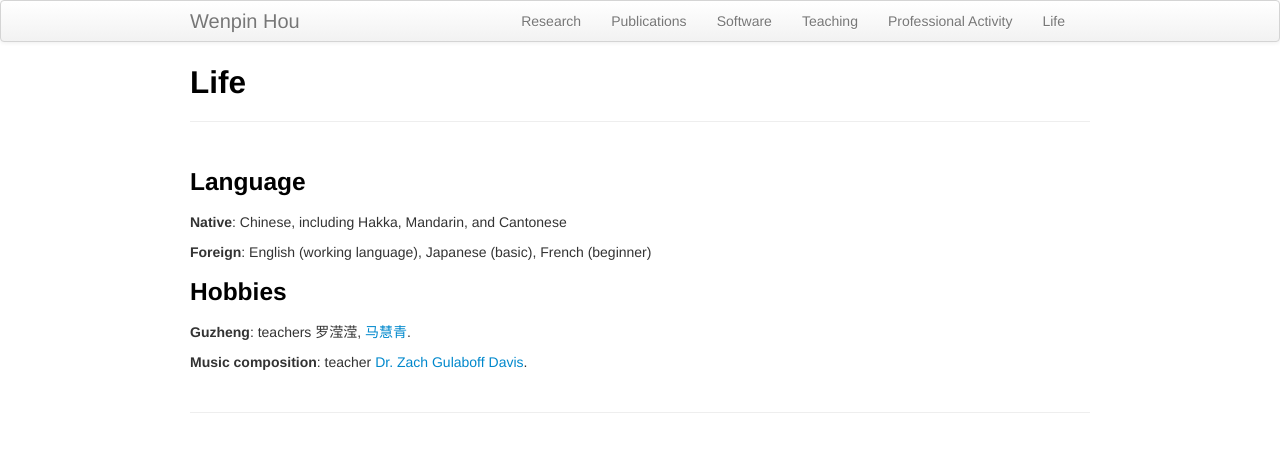
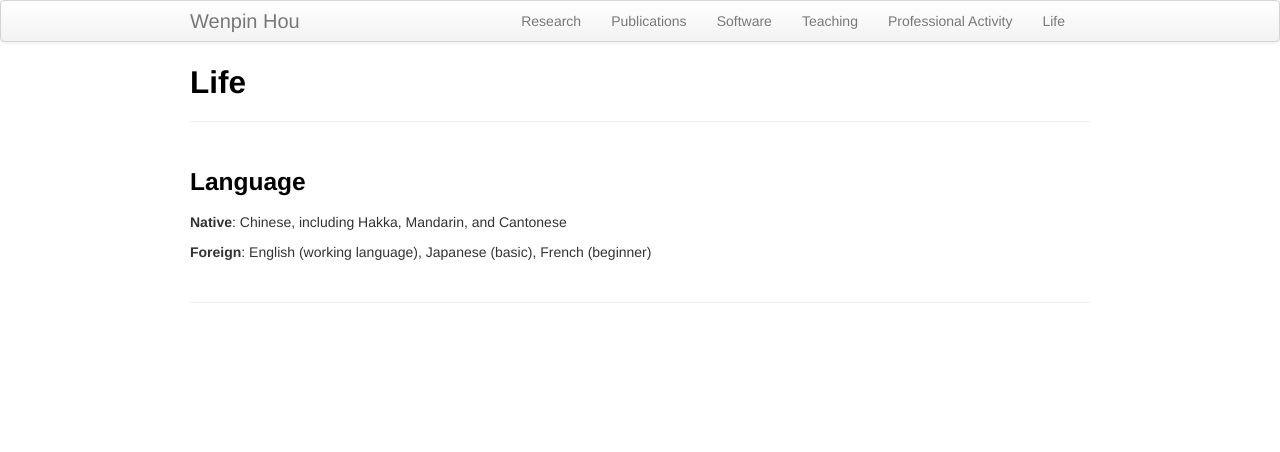
Before and after one commit to Winnie09/Wenpin_Hou, a Jekyll site: the page built from pages/life.md, in a window 1280 px wide. Shown: the top 452 px of the page. Built offline with Jekyll 4.4.1, drawn with Linux system fonts in a browser that asks for light colours.

Commit message:
Update life.md

```diff
--- a/pages/life.md
+++ b/pages/life.md
@@ -7,10 +7,3 @@ title: Life
 **Native**: Chinese, including Hakka, Mandarin, and Cantonese
 
 **Foreign**: English (working language), Japanese (basic), French (beginner)
-
-
-### Hobbies
-
-**Guzheng**: teachers 罗滢滢, [马慧青](http://www.hkmi.net/course.php?p=12).
-
-**Music composition**: teacher [Dr. Zach Gulaboff Davis](https://www.zgulaboffdavis.com/).
```
